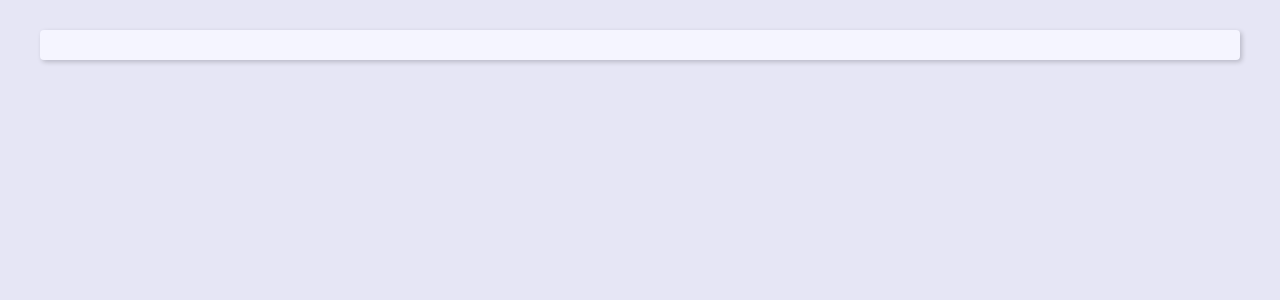
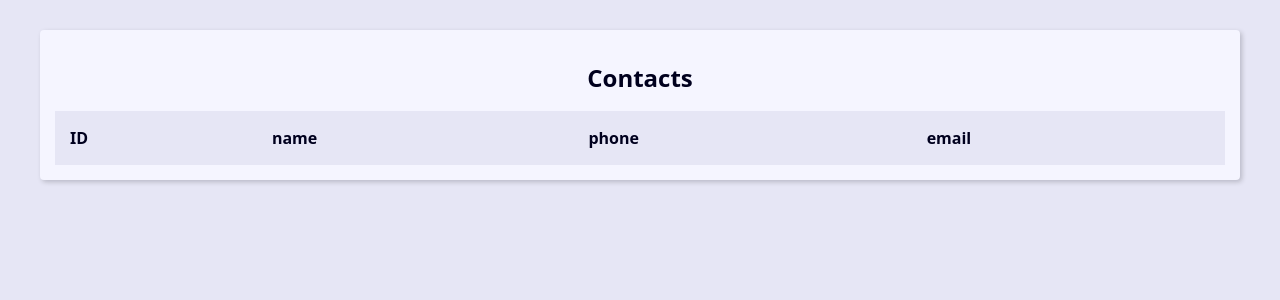
Before and after one commit to Jhonatanmizu/my_contacts, a Django app: page / in a window 1280 px wide. Shown: the top 300 px of the page. Run offline with Django 5.2, Linux system fonts and the light colour scheme; lists and menus that the app fills with data are empty.

Commit message:
feat: list contacts

```diff
--- a/contact/templates/contact/pages/index.html
+++ b/contact/templates/contact/pages/index.html
@@ -1 +1,34 @@
-{% extends "global/base.html" %}
+{% extends "global/base.html" %} {% block content %}
+
+<div class="repsonsive-table">
+  <table class="contacts-table">
+    <caption class="table-caption">
+      Contacts
+    </caption>
+    <thead>
+      <tr class="table-row table-row-header">
+        <th class="table-header">ID</th>
+        <th class="table-header">name</th>
+        <th class="table-header">phone</th>
+        <th class="table-header">email</th>
+      </tr>
+    </thead>
+    <tbody>
+      {% for contact in contacts %}
+      <tr class="table-row">
+        <td class="table-cel">
+          <a href="{% url 'contact:contact' contact.id %}">
+            {{ contact.id }}
+          </a>
+        </td>
+        <td class="table-cel">{{ contact.name }}</td>
+        <td class="table-cel">{{ contact.phone_number }}</td>
+        <td class="table-cel">{{ contact.email }}</td>
+      </tr>
+       {% endfor %}
+      </tr>
+    </tbody>
+  </table>
+</div>
+
+{% endblock content %}
```
